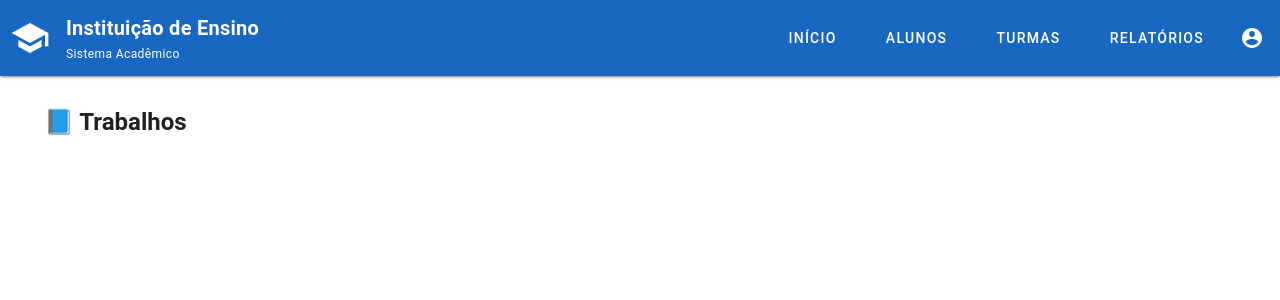
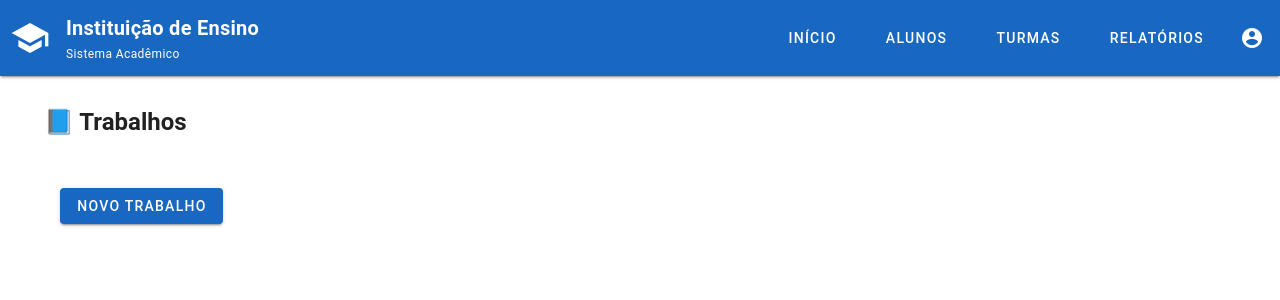
Before and after one commit to matheusdev41/app_school, a Vue app: page /trabalhos in a window 1280 px wide. Shown: the top 300 px of the page. Built offline with nearby package versions, Linux system fonts and the light colour scheme.

Commit message:
page trabalhos

```diff
--- a/src/pages/Trabalhos.vue
+++ b/src/pages/Trabalhos.vue
@@ -1,8 +1,16 @@
 <template>
     <div class="trabalhos-container">
         <h2 class="text-5 font-weight-bold">📘 Trabalhos</h2>
+
         <v-container class="py-8">
-
+            <!-- BOTÃO NOVO TRABALHO -->
+             <v-btn
+             color="primary"
+             class="mt-4"
+             pretend-icon="mdi-plus"
+             >
+                Novo Trabalho
+            </v-btn>
         </v-container>
     </div>
 </template>
```
